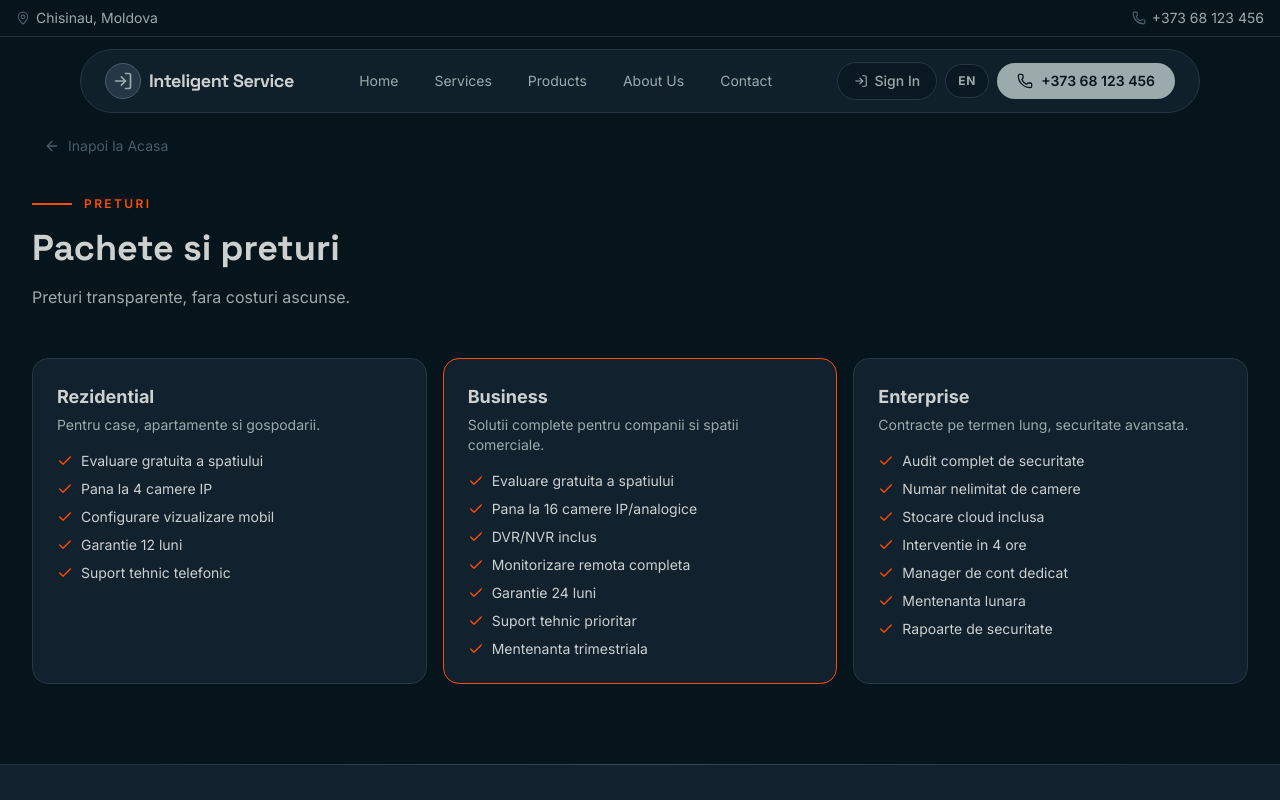
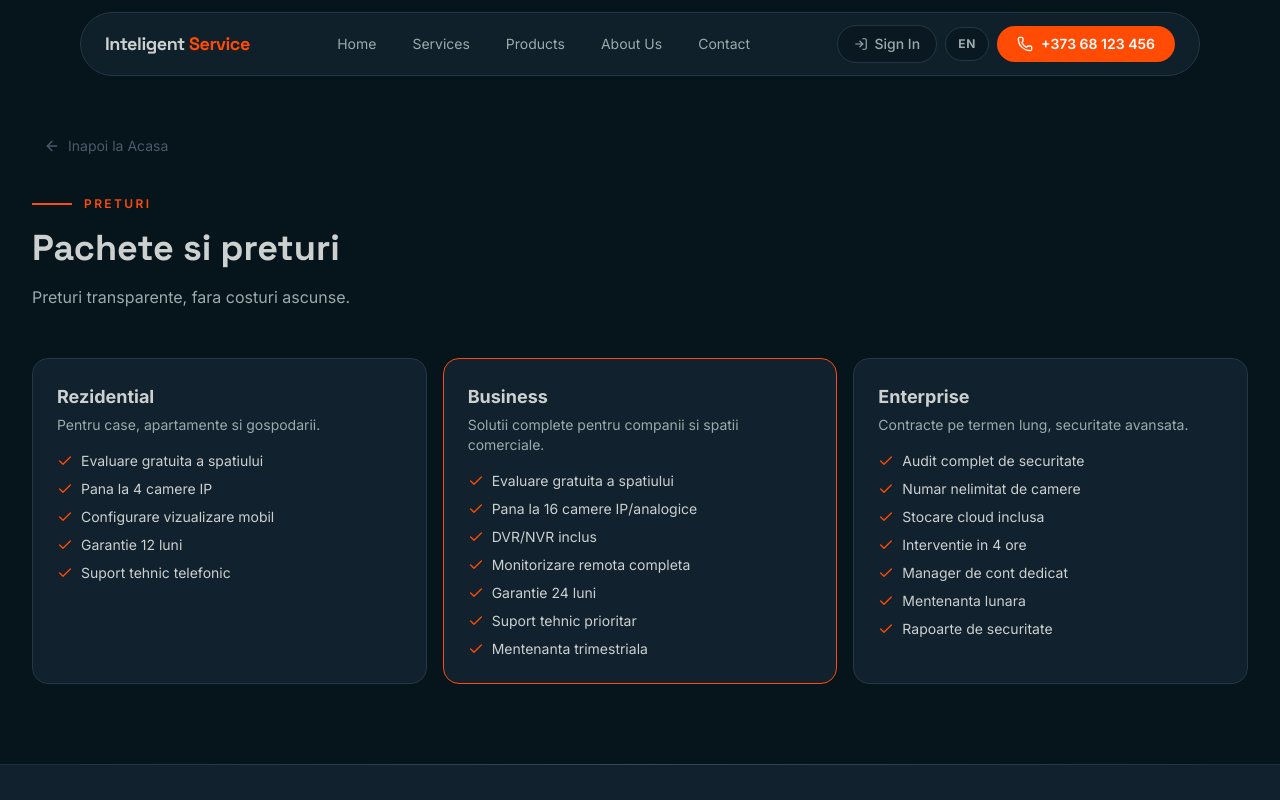
Before and after one commit to alio8w8w/InteligentService-Wbe, a Next.js app: page /en/preturi in a window 1280 px wide. Shown: the top 800 px of the page. Built offline with nearby package versions, Linux system fonts and the light colour scheme.

Commit message:
Update la navbar

```diff
--- a/components/navbar.tsx
+++ b/components/navbar.tsx
@@ -1,7 +1,7 @@
 "use client"
 
 import { useState } from "react"
-import { Phone, MapPin, Menu, X, LogIn } from "lucide-react"
+import { Phone, Menu, X, LogIn } from "lucide-react"
 import Link from "next/link"
 import { useTranslations, useLocale } from "next-intl"
 import { useRouter, usePathname } from "next/navigation"
@@ -26,49 +26,14 @@ export function Navbar() {
 
   return (
     <header className="fixed top-0 left-0 right-0 z-50">
-
-      {/* Top bar */}
-      <div className="bg-[#06141B] border-b border-[#253745]">
-        <div className="mx-auto max-w-7xl flex items-center justify-between px-4 py-2 text-sm">
-          <div className="flex items-center gap-1.5 text-[#9BABAB]">
-            <MapPin className="h-3.5 w-3.5 text-[#4A5C6A]" />
-            <span>Chisinau, Moldova</span>
-          </div>
-          <div className="flex items-center gap-1.5 text-[#9BABAB]">
-            <Phone className="h-3.5 w-3.5 text-[#4A5C6A]" />
-            <a
-              href="tel:+37368123456"
-              className="hover:text-[#CCD0CF] transition-colors"
-            >
-              +373 68 123 456
-            </a>
-          </div>
-        </div>
-      </div>
-
-      {/* Main nav */}
       <div className="mx-auto max-w-6xl px-4 mt-3">
         <nav className="bg-[#11212D]/95 backdrop-blur-md rounded-full border border-[#253745] px-6 py-3 flex items-center justify-between">
 
-          {/* Logo */}
-          <Link href="#acasa" className="flex items-center gap-2">
-            <div className="h-9 w-9 rounded-full bg-[#253745] border border-[#4A5C6A] flex items-center justify-center">
-              <svg
-                viewBox="0 0 24 24"
-                fill="none"
-                className="h-5 w-5 text-[#9BABAB]"
-                stroke="currentColor"
-                strokeWidth="2"
-                strokeLinecap="round"
-                strokeLinejoin="round"
-              >
-                <path d="M15 3h4a2 2 0 0 1 2 2v14a2 2 0 0 1-2 2h-4" />
-                <polyline points="10 17 15 12 10 7" />
-                <line x1="15" y1="12" x2="3" y2="12" />
-              </svg>
-            </div>
-            <span className="font-mono text-lg font-bold text-[#CCD0CF] tracking-tight">
-              Inteligent Service
+          {/* Logo — doar text, fără icon */}
+          <Link href="#acasa" className="flex items-center">
+            <span className="font-mono text-lg font-bold tracking-tight">
+              <span className="text-[#CCD0CF]">Inteligent </span>
+              <span className="text-[#FF4B04]">Service</span>
             </span>
           </Link>
 
@@ -111,10 +76,10 @@ export function Navbar() {
               {langLabel}
             </button>
 
-            {/* CTA telefon */}
+            {/* CTA telefon — #FF4B04 */}
             <a
               href="tel:+37368123456"
-              className="flex items-center gap-2 bg-[#9BABAB] text-[#06141B] px-5 py-2 rounded-full text-sm font-semibold hover:bg-[#CCD0CF] transition-colors duration-200"
+              className="flex items-center gap-2 bg-[#FF4B04] text-white px-5 py-2 rounded-full text-sm font-semibold hover:bg-[#FF4B04]/85 transition-colors duration-200"
             >
               <Phone className="h-4 w-4" />
               +373 68 123 456
@@ -185,10 +150,10 @@ export function Navbar() {
               {t("autentificare")}
             </a>
 
-            {/* CTA telefon mobil */}
+            {/* CTA telefon mobil — #FF4B04 */}
             <a
               href="tel:+37368123456"
-              className="flex items-center justify-center gap-2 bg-[#9BABAB] text-[#06141B] px-5 py-3 rounded-full text-sm font-semibold hover:bg-[#CCD0CF] transition-colors duration-200"
+              className="flex items-center justify-center gap-2 bg-[#FF4B04] text-white px-5 py-3 rounded-full text-sm font-semibold hover:bg-[#FF4B04]/85 transition-colors duration-200"
             >
               <Phone className="h-4 w-4" />
               +373 68 123 456
```
